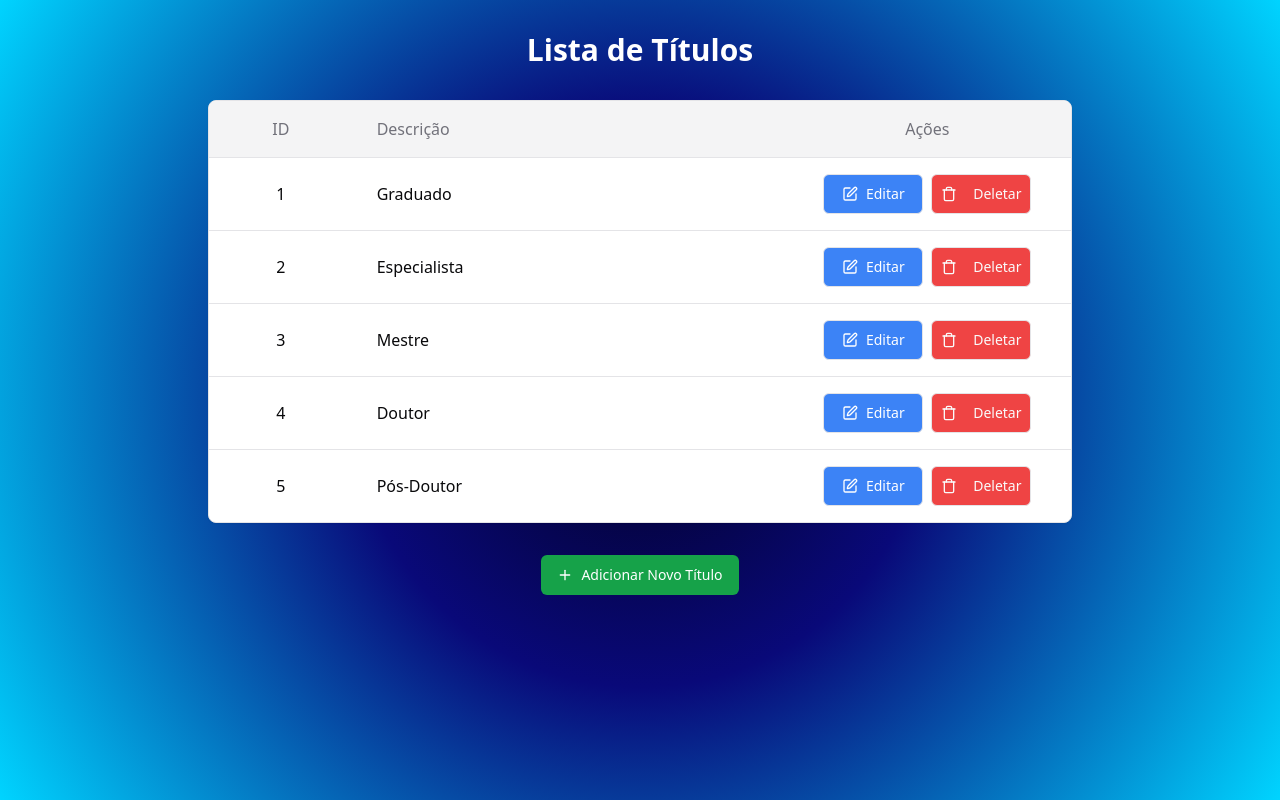
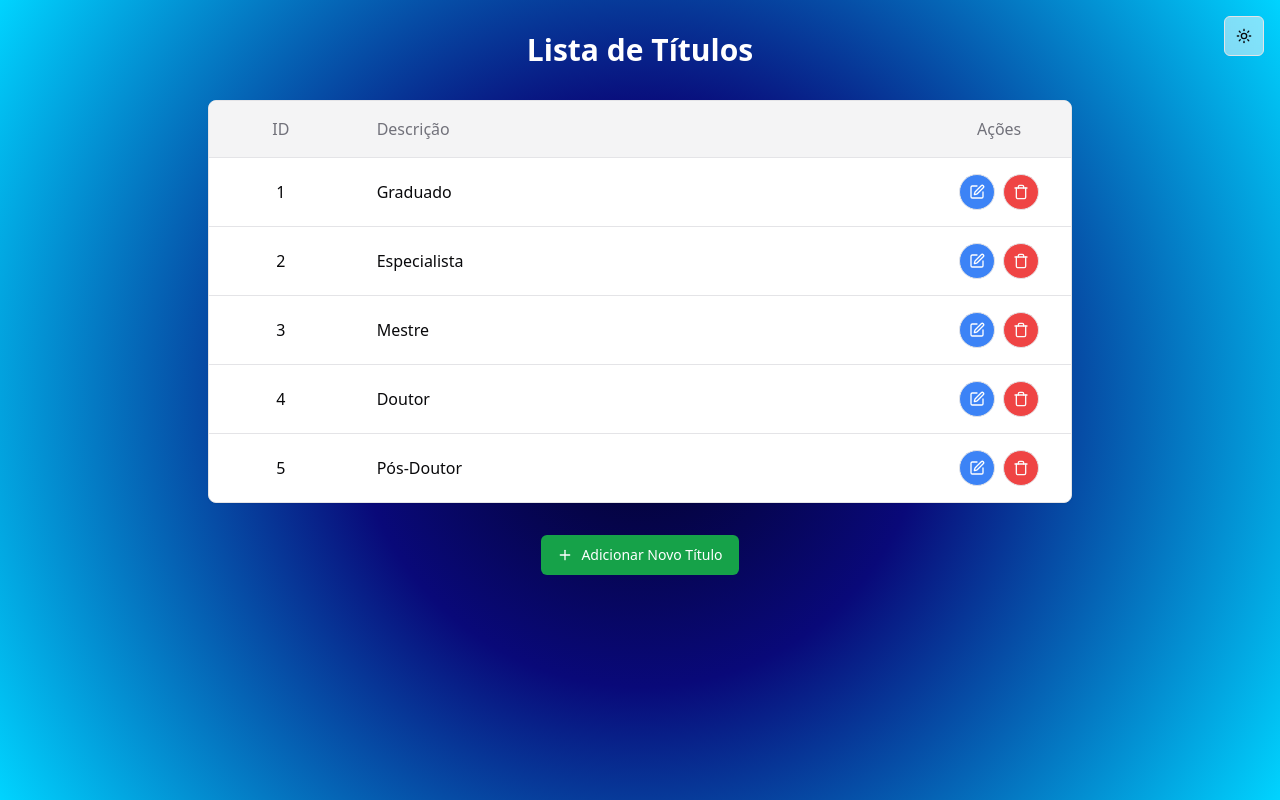
Before and after one commit to Willian-Xavier/gerenciador-academico, a React (Vite) app: page / in a window 1280 px wide. Built offline with nearby package versions, Linux system fonts and the light colour scheme.

Commit message:
Implement dark mode and UI changes
- Implemented dark mode with toggle functionality.
- Updated delete and edit buttons to display only rounded icons.

```diff
--- a/src/App.tsx
+++ b/src/App.tsx
@@ -4,6 +4,7 @@ import { Toaster as Sonner } from "@/components/ui/sonner";
 import { TooltipProvider } from "@/components/ui/tooltip";
 import { QueryClient, QueryClientProvider } from "@tanstack/react-query";
 import { BrowserRouter, Routes, Route } from "react-router-dom";
+import ThemeToggle from "./components/ThemeToggle";
 import Index from "./pages/Index";
 import AddTitle from "./pages/AddTitle";
 import EditTitle from "./pages/EditTitle";
@@ -24,6 +25,7 @@ const App = () => (
       <Toaster />
       <Sonner position="top-center" closeButton />
       <BrowserRouter>
+        <ThemeToggle />
         <Routes>
           <Route path="/" element={<Index />} />
           <Route path="/add" element={<AddTitle />} />
--- /dev/null
+++ b/src/components/ThemeToggle.tsx
@@ -0,0 +1,53 @@
+
+import { useState, useEffect } from "react";
+import { Button } from "@/components/ui/button";
+import { Moon, Sun } from "lucide-react";
+import { motion } from "framer-motion";
+
+const ThemeToggle = () => {
+  const [theme, setTheme] = useState<"light" | "dark">("dark");
+
+  // On mount, check if theme is in localStorage or use system preference
+  useEffect(() => {
+    const savedTheme = localStorage.getItem("theme") as "light" | "dark" | null;
+    if (savedTheme) {
+      setTheme(savedTheme);
+    } else {
+      // Use system preference
+      const systemPrefersDark = window.matchMedia("(prefers-color-scheme: dark)").matches;
+      setTheme(systemPrefersDark ? "dark" : "light");
+    }
+  }, []);
+
+  // Update document class when theme changes
+  useEffect(() => {
+    if (theme === "dark") {
+      document.documentElement.classList.add("dark");
+    } else {
+      document.documentElement.classList.remove("dark");
+    }
+    localStorage.setItem("theme", theme);
+  }, [theme]);
+
+  const toggleTheme = () => {
+    setTheme(prevTheme => prevTheme === "light" ? "dark" : "light");
+  };
+
+  return (
+    <Button
+      variant="outline"
+      size="icon"
+      onClick={toggleTheme}
+      className="fixed top-4 right-4 z-50 bg-card/50 backdrop-blur-sm"
+    >
+      <motion.div
+        animate={{ rotate: theme === "dark" ? 0 : 180 }}
+        transition={{ duration: 0.5 }}
+      >
+        {theme === "dark" ? <Moon size={20} /> : <Sun size={20} />}
+      </motion.div>
+    </Button>
+  );
+};
+
+export default ThemeToggle;
--- a/src/index.css
+++ b/src/index.css
@@ -78,6 +78,10 @@
     background: radial-gradient(circle, rgba(2,0,36,1) 0%, rgba(9,9,121,1) 38%, rgba(0,212,255,1) 100%);
     min-height: 100vh;
   }
+
+  .dark body {
+    background: radial-gradient(circle, rgba(2,0,36,1) 0%, rgba(9,9,121,1) 38%, rgba(0,212,255,1) 100%);
+  }
 }
 
 @layer components {
@@ -108,4 +112,8 @@
   .form-container {
     @apply w-full max-w-lg mx-auto bg-card p-6 rounded-lg shadow-sm border border-border;
   }
+
+  .icon-button {
+    @apply p-2 rounded-full transition-colors flex items-center justify-center;
+  }
 }
--- a/src/pages/Index.tsx
+++ b/src/pages/Index.tsx
@@ -9,6 +9,7 @@ import DeleteConfirmation from "@/components/DeleteConfirmation";
 import LoadingSpinner from "@/components/LoadingSpinner";
 import { motion, AnimatePresence } from "framer-motion";
 import { toast } from "sonner";
+import { Tooltip, TooltipContent, TooltipProvider, TooltipTrigger } from "@/components/ui/tooltip";
 
 const Index = () => {
   const [titleToDelete, setTitleToDelete] = useState<Title | null>(null);
@@ -72,8 +73,8 @@ const Index = () => {
               <thead>
                 <tr>
                   <th className="table-header w-1/6 text-center">ID</th>
-                  <th className="table-header w-3/6">Descrição</th>
-                  <th className="table-header w-2/6 text-center">Ações</th>
+                  <th className="table-header w-4/6">Descrição</th>
+                  <th className="table-header w-1/6 text-center">Ações</th>
                 </tr>
               </thead>
               <tbody>
@@ -90,26 +91,45 @@ const Index = () => {
                     >
                       <td className="table-cell text-center">{title.id}</td>
                       <td className="table-cell">{title.descricao}</td>
-                      <td className="table-cell text-center">
+                      <td className="table-cell">
                         <div className="flex justify-center gap-2">
+                          <TooltipProvider>
+                            <Tooltip>
+                              <TooltipTrigger asChild>
                                 <Button
+                                  size="icon"
                                   variant="outline"
-                            className="bg-info text-info-foreground hover:bg-info/90 w-[100px]"
+                                  className="bg-info text-info-foreground hover:bg-info/90 rounded-full h-9 w-9"
                                   asChild
                                 >
-                            <Link to={`/edit/${title.id}`} className="flex items-center justify-center gap-2">
+                                  <Link to={`/edit/${title.id}`}>
                                     <Edit size={16} />
-                              Editar
                                   </Link>
                                 </Button>
+                              </TooltipTrigger>
+                              <TooltipContent>
+                                <p>Editar</p>
+                              </TooltipContent>
+                            </Tooltip>
+                          </TooltipProvider>
+
+                          <TooltipProvider>
+                            <Tooltip>
+                              <TooltipTrigger asChild>
                                 <Button
+                                  size="icon"
                                   variant="outline"
-                            className="bg-destructive text-destructive-foreground hover:bg-destructive/90 w-[100px]"
+                                  className="bg-destructive text-destructive-foreground hover:bg-destructive/90 rounded-full h-9 w-9"
                                   onClick={() => setTitleToDelete(title)}
                                 >
-                            <Trash size={16} className="mr-2" />
-                            Deletar
+                                  <Trash size={16} />
                                 </Button>
+                              </TooltipTrigger>
+                              <TooltipContent>
+                                <p>Deletar</p>
+                              </TooltipContent>
+                            </Tooltip>
+                          </TooltipProvider>
                         </div>
                       </td>
                     </motion.tr>
```
Lines whose indentation alone changed are shown as unchanged.
